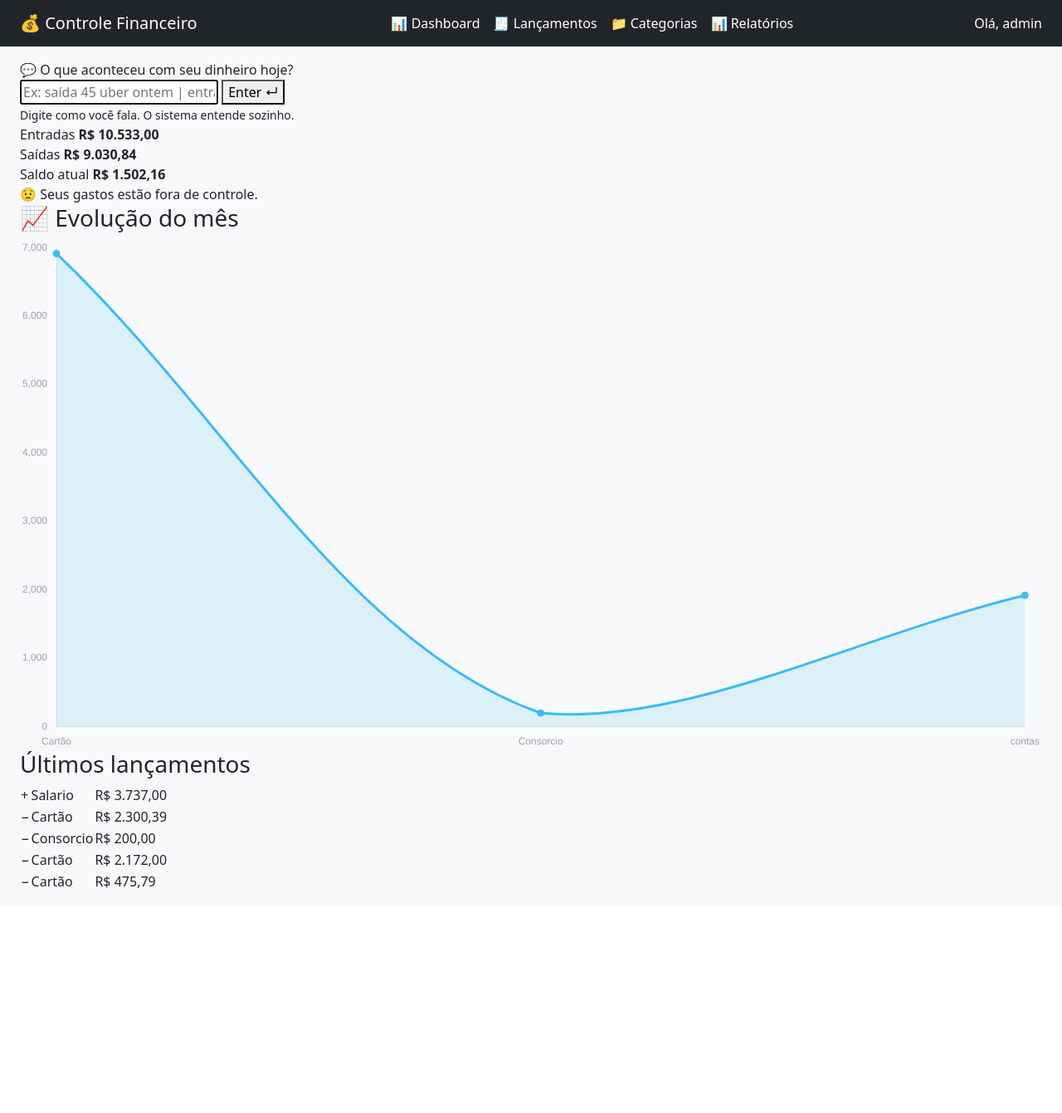
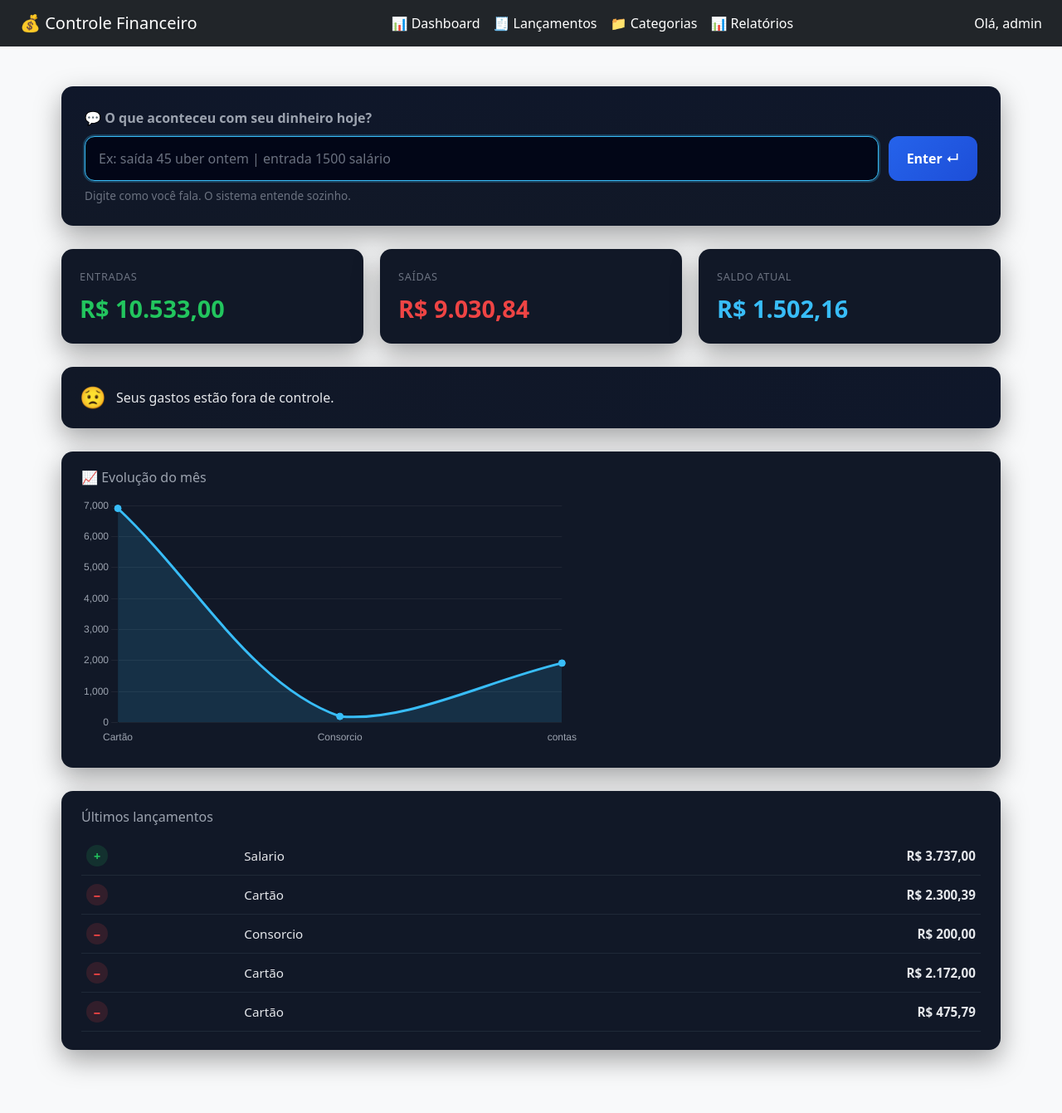
Before and after one commit to matheuspires1310-del/controle-financeiro, a Django app: page / in a window 1280 px wide. Shown: the whole page at 83% size. Before the commit the page ends 1070 px from the top, so only its background shows below. Run offline with Django 5.2, Linux system fonts and the light colour scheme; a user stored in the database is signed in; data comes from the database, SQL or seed files in the repository.

Commit message:
Dashboard dark elegante (HTML + CSS refatorado)

```diff
--- a/core/static/core/css/dashboard.css
+++ b/core/static/core/css/dashboard.css
@@ -1,154 +1,264 @@
-{% extends "base.html" %}
-{% load formatacao %}
-{% block title %}Dashboard{% endblock %}
+/* =====================================================
+   DASHBOARD DARK · SAAS / FINTECH
+   ===================================================== */
 
-{% block content %}
+/* ---------------------
+   DESIGN TOKENS
+--------------------- */
+:root {
+    --bg-page: #0b0f19;
+    --bg-card: #111827;
+    --bg-card-soft: #0f172a;
 
-<div class="dashboard-shell">
+    --border-soft: #1f2937;
 
-  <!-- =====================
-       HERO · LANÇAMENTO
-  ====================== -->
-  <section class="dashboard-hero">
-    <form method="post" class="quick-form">
-      {% csrf_token %}
+    --text-main: #e5e7eb;
+    --text-muted: #9ca3af;
+    --text-soft: #6b7280;
 
-      <label class="hero-label">
-        💬 O que aconteceu com seu dinheiro hoje?
-      </label>
+    --green: #22c55e;
+    --red: #ef4444;
+    --blue: #38bdf8;
 
-      <div class="hero-input">
-        <input
-          type="text"
-          name="quick_entry"
-          placeholder="Ex: saída 45 uber ontem | entrada 1500 salário"
-          autofocus
-        >
-        <button type="submit">Enter ↵</button>
-      </div>
+    --radius: 14px;
+    --shadow-soft: 0 12px 32px rgba(0,0,0,.35);
+}
 
-      <small class="hero-hint">
-        Digite como você fala. O sistema entende sozinho.
-      </small>
-    </form>
-  </section>
+/* ---------------------
+   BASE
+--------------------- */
+body {
+    background-color: var(--bg-page);
+    color: var(--text-main);
+    font-family: system-ui, -apple-system, BlinkMacSystemFont, "Segoe UI", sans-serif;
+}
 
-  <!-- =====================
-       KPI · RESUMO
-  ====================== -->
-  <section class="dashboard-kpis">
-    <div class="kpi-card kpi-green">
-      <span>Entradas</span>
-      <strong>{{ entradas|moeda_br }}</strong>
-    </div>
+.dashboard-shell {
+    max-width: 1180px;
+    margin: 0 auto;
+    padding: 32px 24px 60px;
+    display: grid;
+    gap: 28px;
+}
 
-    <div class="kpi-card kpi-red">
-      <span>Saídas</span>
-      <strong>{{ saidas|moeda_br }}</strong>
-    </div>
+/* ---------------------
+   HERO · QUICK ENTRY
+--------------------- */
+.dashboard-hero {
+    background: linear-gradient(180deg, var(--bg-card-soft), var(--bg-card));
+    border-radius: var(--radius);
+    padding: 26px 28px;
+    box-shadow: var(--shadow-soft);
+}
 
-    <div class="kpi-card kpi-blue">
-      <span>Saldo atual</span>
-      <strong>{{ saldo|moeda_br }}</strong>
-    </div>
-  </section>
+.hero-label {
+    display: block;
+    font-weight: 600;
+    margin-bottom: 10px;
+    color: var(--text-muted);
+}
 
-  <!-- =====================
-       INSIGHT PRINCIPAL
-  ====================== -->
-  <section class="dashboard-insight">
-    <div class="insight-card">
-      <span class="insight-emoji">{{ humor.emoji }}</span>
-      <span class="insight-text">{{ humor.texto }}</span>
-    </div>
-  </section>
+.hero-input {
+    display: flex;
+    gap: 12px;
+}
 
-  <!-- =====================
-       GRÁFICO
-  ====================== -->
-  {% if tem_grafico %}
-  <section class="dashboard-chart">
-    <header>
-      <h3>📈 Evolução do mês</h3>
-    </header>
-    <div class="chart-wrapper">
-      <canvas id="graficoLinha"></canvas>
-    </div>
-  </section>
-  {% endif %}
+.hero-input input {
+    flex: 1;
+    background: #020617;
+    border: 1px solid var(--border-soft);
+    border-radius: 12px;
+    padding: 14px 16px;
+    font-size: 1rem;
+    color: var(--text-main);
+}
 
-  <!-- =====================
-       ÚLTIMOS LANÇAMENTOS
-  ====================== -->
-  <section class="dashboard-list">
-    <header>
-      <h3>Últimos lançamentos</h3>
-    </header>
+.hero-input input::placeholder {
+    color: var(--text-soft);
+}
 
-    <table class="lancamentos-table">
-      <tbody>
-        {% for l in lancamentos|slice:":5" %}
-        <tr>
-          <td class="tipo">
-            {% if l.tipo == "E" %}
-              <span class="tag entrada">+</span>
-            {% else %}
-              <span class="tag saida">−</span>
-            {% endif %}
-          </td>
-          <td class="categoria">
-            {{ l.categoria.nome }}
-          </td>
-          <td class="valor">
-            {{ l.valor|moeda_br }}
-          </td>
-        </tr>
-        {% empty %}
-        <tr>
-          <td colspan="3" class="empty">
-            Nenhum lançamento ainda
-          </td>
-        </tr>
-        {% endfor %}
-      </tbody>
-    </table>
-  </section>
+.hero-input input:focus {
+    outline: none;
+    border-color: var(--blue);
+    box-shadow: 0 0 0 2px rgba(56,189,248,.25);
+}
 
-</div>
+.hero-input button {
+    background: linear-gradient(135deg, #2563eb, #1d4ed8);
+    border: none;
+    border-radius: 12px;
+    padding: 0 22px;
+    font-weight: 600;
+    color: white;
+    cursor: pointer;
+}
 
-{% if tem_grafico %}
-<script>
-new Chart(document.getElementById("graficoLinha"), {
-  type: "line",
-  data: {
-    labels: {{ labels_categoria|safe }},
-    datasets: [{
-      data: {{ valores_categoria|safe }},
-      borderColor: "#38bdf8",
-      backgroundColor: "rgba(56,189,248,0.15)",
-      tension: 0.35,
-      fill: true,
-      pointRadius: 4,
-      pointBackgroundColor: "#38bdf8"
-    }]
-  },
-  options: {
-    plugins: {
-      legend: { display: false }
-    },
-    scales: {
-      x: {
-        ticks: { color: "#9ca3af" },
-        grid: { display: false }
-      },
-      y: {
-        ticks: { color: "#9ca3af" },
-        grid: { color: "rgba(255,255,255,0.06)" }
-      }
+.hero-input button:hover {
+    filter: brightness(1.1);
+}
+
+.hero-hint {
+    display: block;
+    margin-top: 8px;
+    font-size: 0.85rem;
+    color: var(--text-soft);
+}
+
+/* ---------------------
+   KPI
+--------------------- */
+.dashboard-kpis {
+    display: grid;
+    grid-template-columns: repeat(3, 1fr);
+    gap: 20px;
+}
+
+.kpi-card {
+    background: var(--bg-card);
+    border-radius: var(--radius);
+    padding: 20px 22px;
+    box-shadow: var(--shadow-soft);
+}
+
+.kpi-card span {
+    font-size: 0.8rem;
+    text-transform: uppercase;
+    letter-spacing: .05em;
+    color: var(--text-soft);
+}
+
+.kpi-card strong {
+    display: block;
+    margin-top: 6px;
+    font-size: 1.8rem;
+    font-weight: 700;
+}
+
+.kpi-green strong { color: var(--green); }
+.kpi-red strong   { color: var(--red); }
+.kpi-blue strong  { color: var(--blue); }
+
+/* ---------------------
+   INSIGHT
+--------------------- */
+.insight-card {
+    display: flex;
+    align-items: center;
+    gap: 12px;
+    background: linear-gradient(135deg, var(--bg-card), var(--bg-card-soft));
+    border-radius: var(--radius);
+    padding: 18px 22px;
+    box-shadow: var(--shadow-soft);
+}
+
+.insight-emoji {
+    font-size: 1.6rem;
+}
+
+.insight-text {
+    font-weight: 500;
+    color: var(--text-main);
+}
+
+/* ---------------------
+   GRÁFICO
+--------------------- */
+.dashboard-chart {
+    background: var(--bg-card);
+    border-radius: var(--radius);
+    padding: 22px 24px 26px;
+    box-shadow: var(--shadow-soft);
+}
+
+.dashboard-chart h3 {
+    margin-bottom: 14px;
+    font-size: 1rem;
+    color: var(--text-muted);
+}
+
+.chart-wrapper {
+    height: 300px;
+}
+
+/* ---------------------
+   LISTA DE LANÇAMENTOS
+--------------------- */
+.dashboard-list {
+    background: var(--bg-card);
+    border-radius: var(--radius);
+    padding: 22px 24px;
+    box-shadow: var(--shadow-soft);
+}
+
+.dashboard-list h3 {
+    margin-bottom: 14px;
+    font-size: 1rem;
+    color: var(--text-muted);
+}
+
+.lancamentos-table {
+    width: 100%;
+    border-collapse: collapse;
+}
+
+.lancamentos-table tr {
+    border-bottom: 1px solid var(--border-soft);
+}
+
+.lancamentos-table td {
+    padding: 10px 6px;
+    font-size: 0.95rem;
+}
+
+.lancamentos-table td.valor {
+    text-align: right;
+    font-weight: 600;
+}
+
+.lancamentos-table .empty {
+    text-align: center;
+    color: var(--text-soft);
+    padding: 20px;
+}
+
+/* ---------------------
+   TAGS
+--------------------- */
+.tag {
+    display: inline-flex;
+    align-items: center;
+    justify-content: center;
+    width: 26px;
+    height: 26px;
+    border-radius: 999px;
+    font-weight: 700;
+    font-size: 0.9rem;
+}
+
+.tag.entrada {
+    background: rgba(34,197,94,.15);
+    color: var(--green);
+}
+
+.tag.saida {
+    background: rgba(239,68,68,.15);
+    color: var(--red);
+}
+
+/* ---------------------
+   RESPONSIVO
+--------------------- */
+@media (max-width: 900px) {
+    .dashboard-kpis {
+        grid-template-columns: 1fr;
     }
-  }
-});
-</script>
-{% endif %}
 
-{% endblock %}
+    .hero-input {
+        flex-direction: column;
+    }
+
+    .hero-input button {
+        width: 100%;
+        height: 44px;
+    }
+}
```
